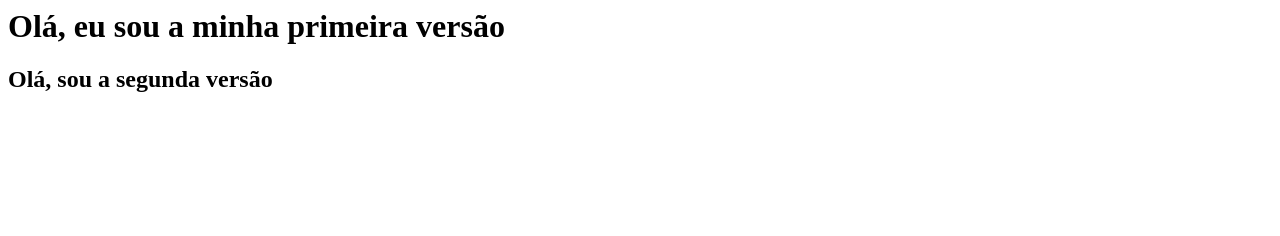
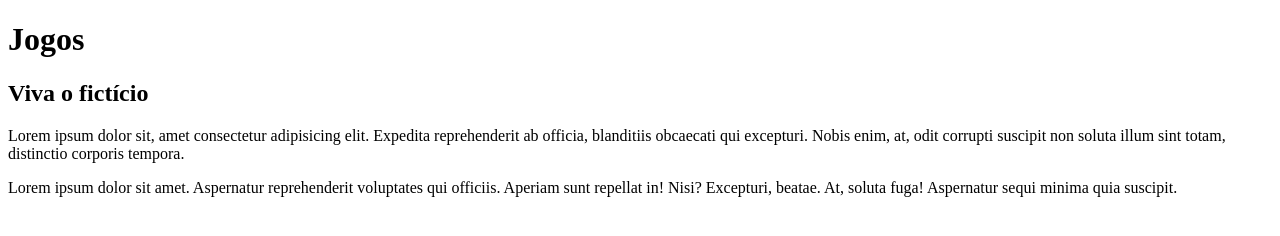
Before and after one commit to cadu-nunes/CENT, a plain HTML site: page index.html in a window 1280 px wide. Drawn offline with Linux system fonts and the light colour scheme.

Commit message:
Refiz a pagina e adicionei lorem

```diff
--- a/index.html
+++ b/index.html
@@ -1,2 +1,19 @@
-<h1>Olá, eu sou a minha primeira versão</h1>
-<h2>Olá, sou a segunda versão</h2>
+<!DOCTYPE html>
+<html lang="pt-br">
+<head>
+    <meta charset="UTF-8">
+    <meta name="viewport" content="width=device-width, initial-scale=1.0">
+    <title>Jogos</title>
+</head>
+<body>
+    <h1>Jogos</h1>
+    <h2>Viva o fictício</h2>
+<p>Lorem ipsum dolor sit, amet consectetur adipisicing elit. Expedita reprehenderit ab officia, blanditiis obcaecati qui excepturi. Nobis enim, at, odit corrupti suscipit non soluta illum sint totam, distinctio corporis tempora.</p>
+<p>Lorem ipsum dolor sit amet.
+Aspernatur reprehenderit voluptates qui officiis.
+Aperiam sunt repellat in! Nisi?
+Excepturi, beatae. At, soluta fuga!
+Aspernatur sequi minima quia suscipit.</p>
+
+</body>
+</html>
```
